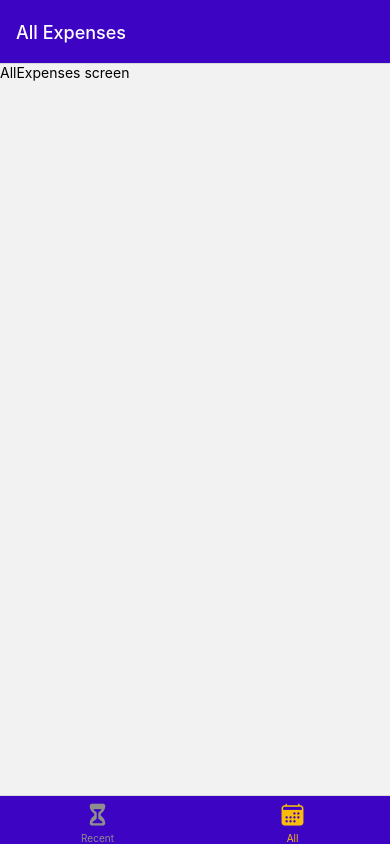
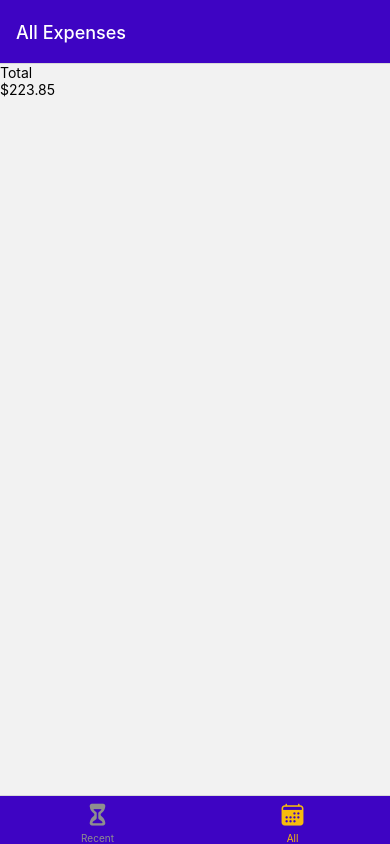
Before and after one commit to bevhatzl/expense-tracker, a React Native app: screen /AllExpenses in a window 390 px wide. Built offline with nearby package versions, Linux system fonts and the light colour scheme.

Commit message:
add expenses components & dummy data

```diff
--- /dev/null
+++ b/components/ExpensesOutput/ExpensesList.js
@@ -0,0 +1,7 @@
+import { FlatList } from 'react-native';
+
+function ExpensesList() {
+  return <FlatList />;
+}
+
+export default ExpensesList;
--- /dev/null
+++ b/components/ExpensesOutput/ExpensesOutput.js
@@ -0,0 +1,47 @@
+import { View } from 'react-native';
+import ExpensesSummary from './ExpensesSummary';
+import ExpensesList from './ExpensesList';
+
+const DUMMY_EXPENSES = [
+  {
+    id: 'e1',
+    description: 'A pair of shoes',
+    amount: 59.99,
+    date: new Date('2021-12-19'),
+  },
+  {
+    id: 'e2',
+    description: 'A pair of trousers',
+    amount: 89.29,
+    date: new Date('2022-10-05'),
+  },
+  {
+    id: 'e3',
+    description: '4 bananas',
+    amount: 5.99,
+    date: new Date('2023-04-20'),
+  },
+  {
+    id: 'e4',
+    description: 'a book',
+    amount: 49.99,
+    date: new Date('2023-04-15'),
+  },
+  {
+    id: 'e5',
+    description: 'a book',
+    amount: 18.59,
+    date: new Date('2023-04-22'),
+  },
+];
+
+function ExpensesOutput({ expenses, expensesPeriod }) {
+  return (
+    <View>
+      <ExpensesSummary expenses={DUMMY_EXPENSES} periodName={expensesPeriod} />
+      <ExpensesList />
+    </View>
+  );
+}
+
+export default ExpensesOutput;
--- /dev/null
+++ b/components/ExpensesOutput/ExpensesSummary.js
@@ -0,0 +1,16 @@
+import { View, Text } from 'react-native';
+
+function ExpensesSummary({ periodName, expenses }) {
+  const expensesSum = expenses.reduce((sum, expense) => {
+    return sum + expense.amount;
+  }, 0);
+
+  return (
+    <View>
+      <Text>{periodName}</Text>
+      <Text>${expensesSum.toFixed(2)}</Text>
+    </View>
+  );
+}
+
+export default ExpensesSummary;
--- a/screens/AllExpenses.js
+++ b/screens/AllExpenses.js
@@ -1,7 +1,7 @@
-import { Text } from 'react-native';
+import ExpensesOutput from '../components/ExpensesOutput/ExpensesOutput';
 
 function AllExpenses() {
-  return <Text>AllExpenses screen</Text>;
+  return <ExpensesOutput expensesPeriod="Total" />;
 }
 
 export default AllExpenses;
--- a/screens/RecentExpenses.js
+++ b/screens/RecentExpenses.js
@@ -1,7 +1,7 @@
-import { Text } from 'react-native';
+import ExpensesOutput from '../components/ExpensesOutput/ExpensesOutput';
 
 function RecentExpenses() {
-  return <Text>RecentExpenses screen</Text>;
+  return <ExpensesOutput expensesPeriod="Last 7 days" />;
 }
 
 export default RecentExpenses;
```
